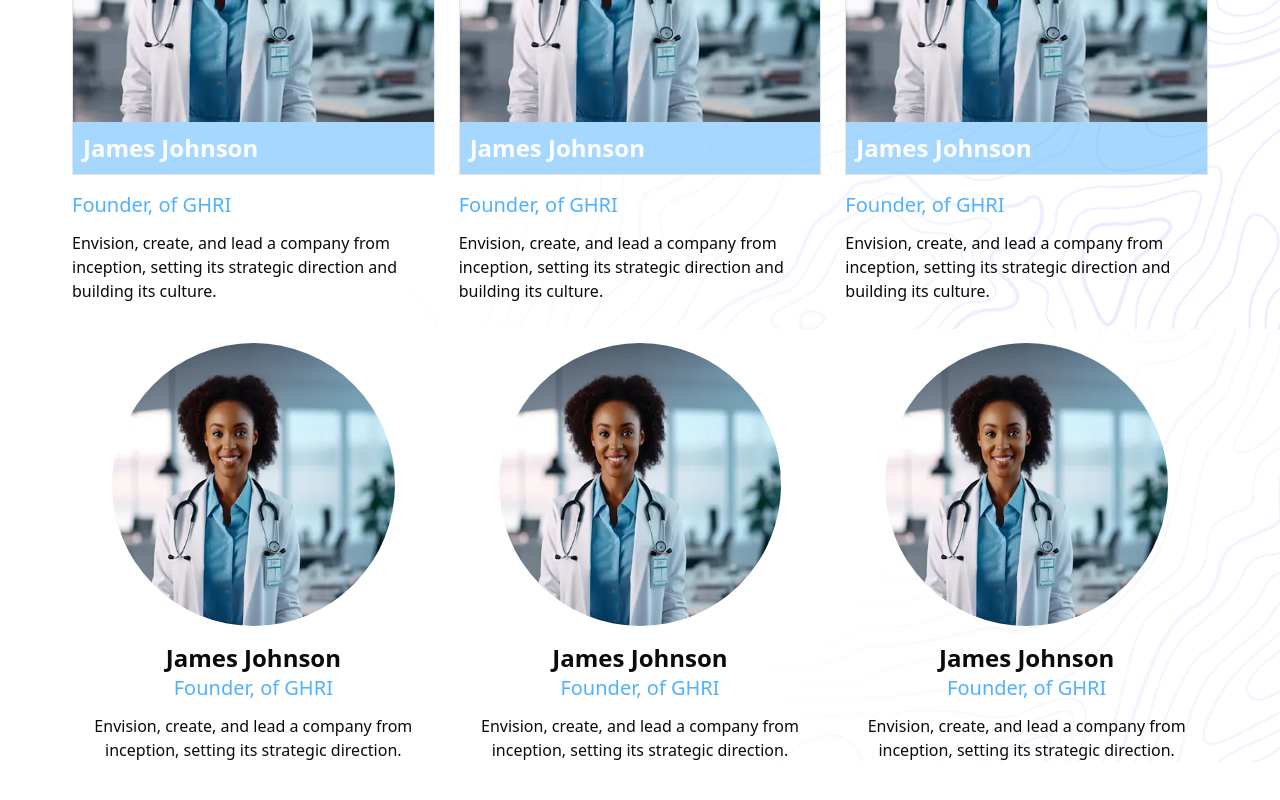
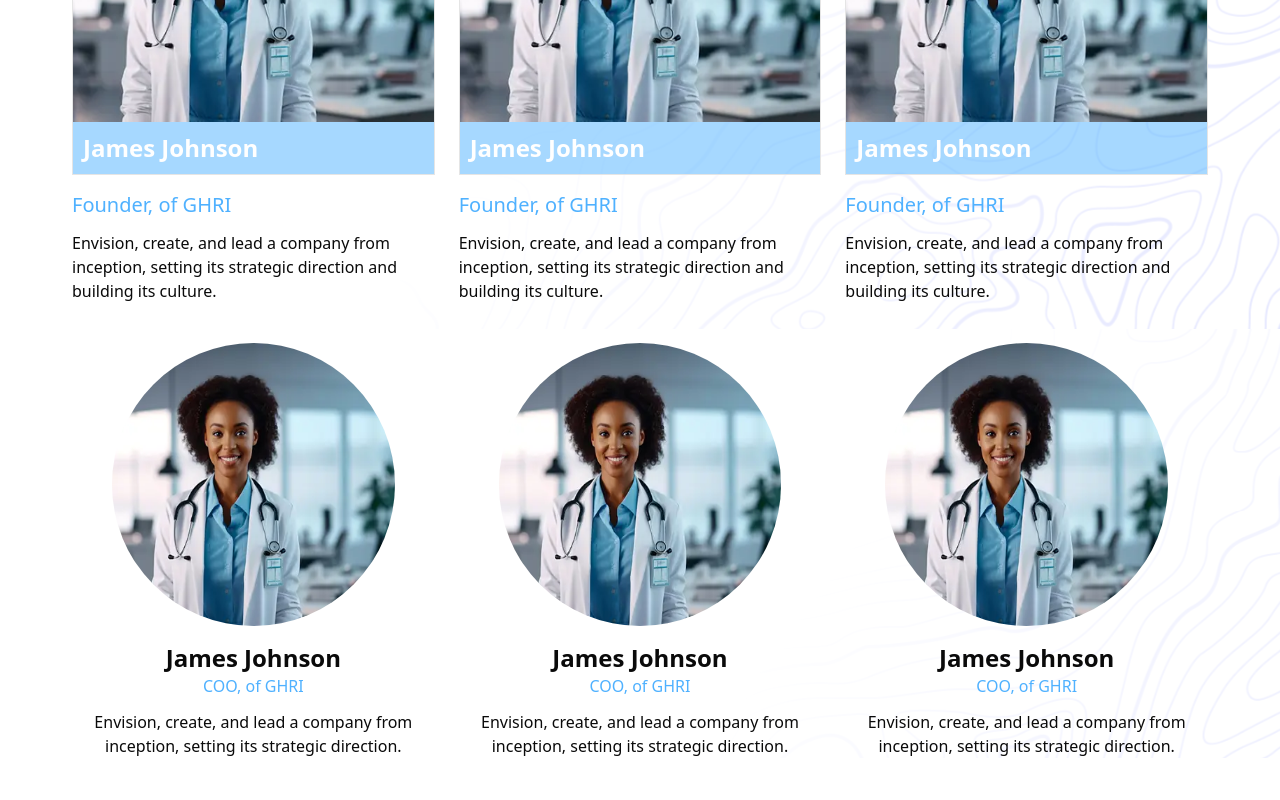
Before and after one commit to Shadrack04/ghri-website, a Next.js app: page /about in a window 1280 px wide. Shown: the part 2490-3290 px from the top of the page. Built offline with nearby package versions, Linux system fonts and the light colour scheme.

Commit message:
reduce font size

```diff
--- a/components/about/staff-circle-card.tsx
+++ b/components/about/staff-circle-card.tsx
@@ -15,7 +15,7 @@ export default function StaffCircleCard() {
       <div className=" flex flex-col gap-3 text-center">
         <div>
           <p className=" text-foreground text-2xl font-bold">James Johnson</p>
-          <h3 className=" text-xl text-primary">Founder, of GHRI</h3>
+          <h3 className=" text-md font-medium text-primary">COO, of GHRI</h3>
         </div>
         <p>
           Envision, create, and lead a company from inception, setting its
```
